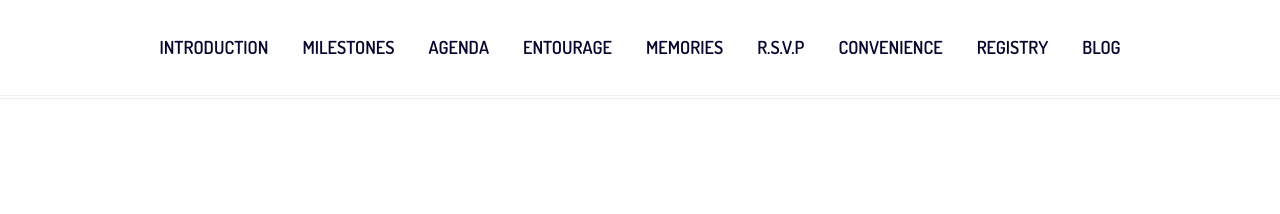
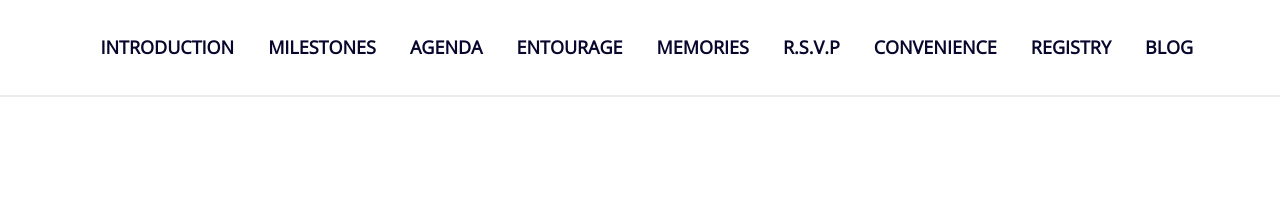
Before and after one commit to parentClass/dsciwedding.com, a plain HTML site: page index.html in a window 1280 px wide. Shown: the part 710-924 px from the top of the page. Drawn offline with nearby package versions, Linux system fonts and the light colour scheme; a script that the page names is missing.

Commit message:
Updated website

```diff
--- a/css/style.css
+++ b/css/style.css
@@ -38,7 +38,7 @@ html {
 }
 
 body {
-  font-family: "Dosis", sans-serif;
+  font-family: "Open Sans", sans-serif;
   background-color: #fff;
   font-size: 18px;
   -webkit-font-smoothing: antialiased;
@@ -1134,7 +1134,7 @@ a:focus {
 
 /* Header CSS Start */
 .site-header {
-  border-bottom: 4px double #ececec;
+  border-bottom: 2px double #ececec;
   background-color: #ffffff;
 }
 .site-header .navbar-brand {
@@ -4251,4 +4251,8 @@ a:focus {
 	}
 }
 
+.navbar-toggler {
+	color: #07072D !important;
+}
+
 /*# sourceMappingURL=style.css.map
--- a/index.html
+++ b/index.html
@@ -21,6 +21,8 @@
     <link rel="preconnect" href="https://fonts.gstatic.com" crossorigin>
     <link href="https://fonts.googleapis.com/css2?family=Great+Vibes&display=swap" rel="stylesheet">
     <link href="https://fonts.googleapis.com/css2?family=Dosis:wght@300;400;500;600;700&display=swap" rel="stylesheet">
+	<link href="https://fonts.googleapis.com/css2?family=Open+Sans" rel="stylesheet">
+
 
     <!-- Icon fonts -->
     <link href="css/font-awesome.min.css" rel="stylesheet">
@@ -114,7 +116,7 @@
         <!-- Start header -->
         <header id="myHeader" class="site-header header-style-1">
             <!-- Navigation-->
-            <nav class="navbar navbar-expand-lg navbar-dark" id="mainNav">
+            <nav class="navbar navbar-expand-xl navbar-dark" id="mainNav">
                 <div class="container">
                     <button class="navbar-toggler" type="button" data-bs-toggle="collapse" data-bs-target="#navbarResponsive" aria-controls="navbarResponsive" aria-expanded="false" aria-label="Toggle navigation">
                         <i class="fa fa-bars" aria-hidden="true"></i>
```
